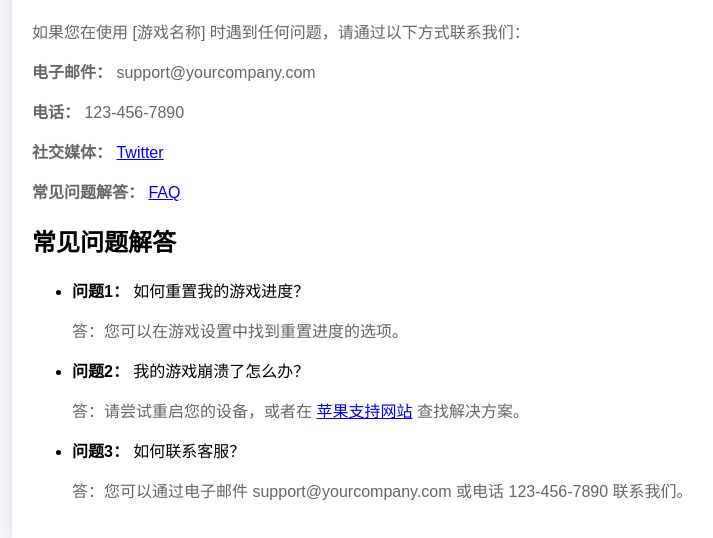
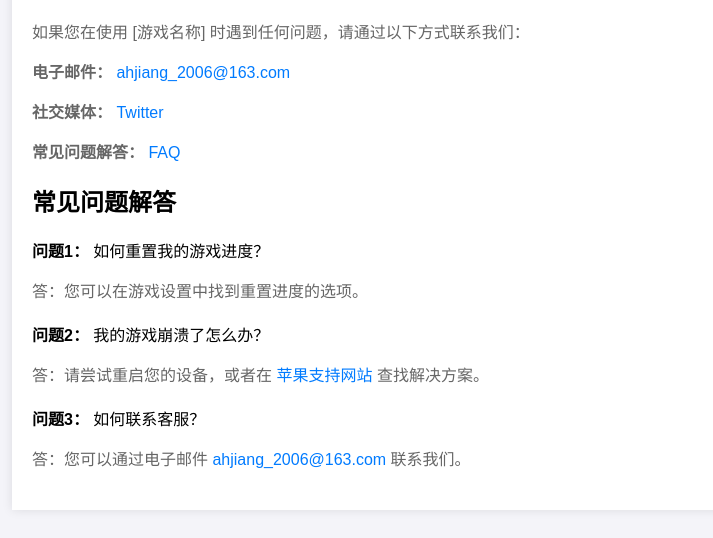
Before and after one commit to ahjiang/tangguoxiaoxiao, a plain HTML site: page index.html in a window 1280 px wide. Shown: the part 110-648 px from the top of the page, without its empty margins (208-921 px from the left). Drawn offline with Linux system fonts and the light colour scheme.

Commit message:
Update index.html
Fix

Signed-off-by: ahjiang <ahjiang_2006@163.com>

```diff
--- a/index.html
+++ b/index.html
@@ -24,26 +24,45 @@
         p {
             color: #666;
         }
+        ul {
+            list-style-type: none;
+            padding: 0;
+        }
+        li {
+            margin-bottom: 20px;
+        }
+        a {
+            color: #007bff;
+            text-decoration: none;
+        }
+        a:hover {
+            text-decoration: underline;
+        }
     </style>
 </head>
 <body>
     <div class="container">
         <h1>技术支持</h1>
         <p>如果您在使用 [游戏名称] 时遇到任何问题，请通过以下方式联系我们：</p>
-        <p><strong>电子邮件：</strong> support@yourcompany.com</p>
-        <p><strong>电话：</strong> 123-456-7890</p>
+        <p><strong>电子邮件：</strong> <a href="mailto:ahjiang_2006@163.com">ahjiang_2006@163.com</a></p>
         <p><strong>社交媒体：</strong> <a href="https://twitter.com/yourcompany">Twitter</a></p>
         <p><strong>常见问题解答：</strong> <a href="#faq">FAQ</a></p>
 
         <section id="faq">
             <h2>常见问题解答</h2>
             <ul>
-                <li><strong>问题1：</strong> 如何重置我的游戏进度？</li>
+                <li>
+                    <strong>问题1：</strong> 如何重置我的游戏进度？
                     <p>答：您可以在游戏设置中找到重置进度的选项。</p>
-                <li><strong>问题2：</strong> 我的游戏崩溃了怎么办？</p>
+                </li>
+                <li>
+                    <strong>问题2：</strong> 我的游戏崩溃了怎么办？
                     <p>答：请尝试重启您的设备，或者在 <a href="https://support.apple.com/">苹果支持网站</a> 查找解决方案。</p>
-                <li><strong>问题3：</strong> 如何联系客服？</p>
-                    <p>答：您可以通过电子邮件 support@yourcompany.com 或电话 123-456-7890 联系我们。</p>
+                </li>
+                <li>
+                    <strong>问题3：</strong> 如何联系客服？
+                    <p>答：您可以通过电子邮件 <a href="mailto:ahjiang_2006@163.com">ahjiang_2006@163.com</a> 联系我们。</p>
+                </li>
             </ul>
         </section>
     </div>
```
